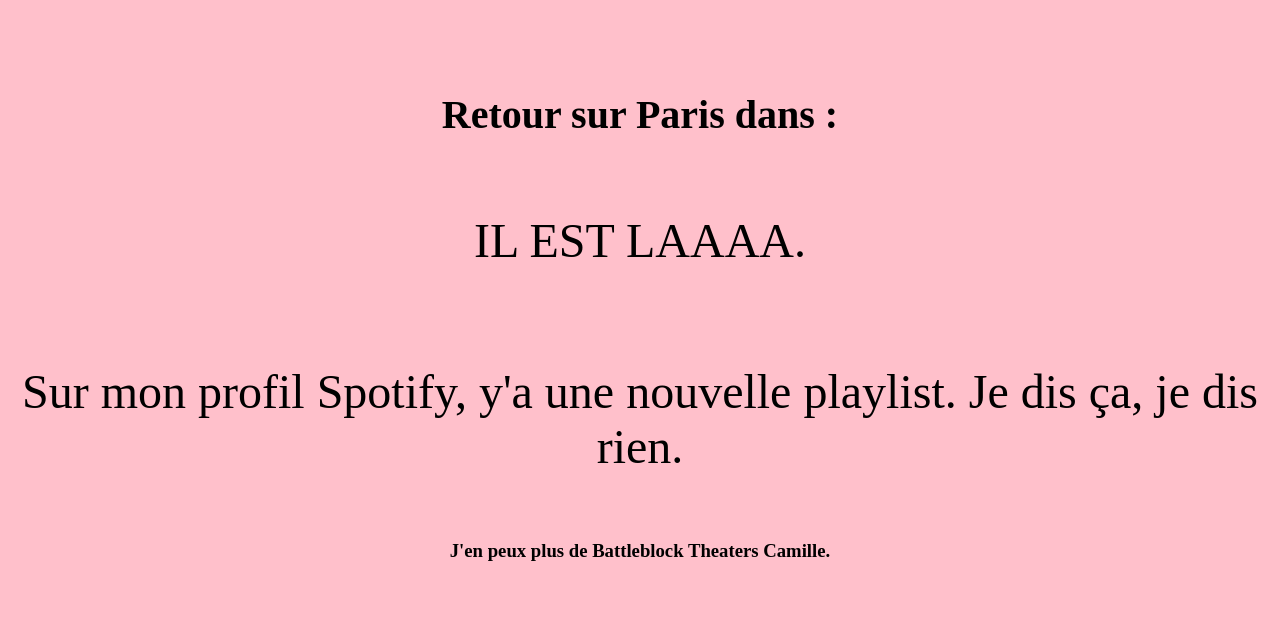
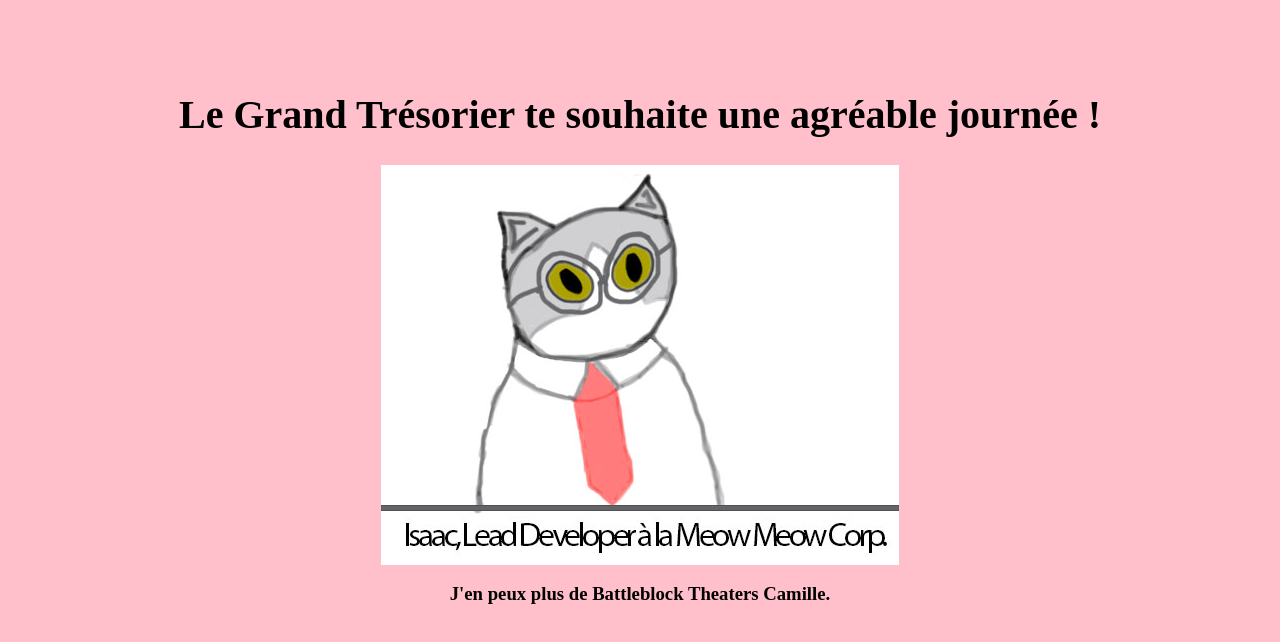
Before and after one commit to RayanBassetti/HowLong, a browser extension: page index.html in a window 1280 px wide. Drawn offline with Linux system fonts and the light colour scheme.

Commit message:
added images, update 7.0

```diff
--- a/index.html
+++ b/index.html
@@ -10,13 +10,15 @@
 <body>
 
 
-    <h1>Retour sur Paris dans : </h1>
+    <h1>Le Grand Trésorier te souhaite une agréable journée !</h1>
 
-    <p id="demo"></p>
+    <!-- <p id="demo"></p> -->
 
-    <p>Sur mon profil Spotify, y'a une nouvelle playlist. Je dis ça, je dis rien.</p>
+    <img src="./images/isaacleaddev.jpg" alt="">
+
     <h3 id="quote"></h3>
 
     <script src="/js/script.js"></script>
-    </body>
+
+</body>
 </html>
--- a/js/script.js
+++ b/js/script.js
@@ -8,7 +8,7 @@ quote.innerHTML = randomArray[0];
 
 
 // Set the date we're counting down to
-var countDownDate = new Date("May 30, 2019 06:55:00").getTime();
+var countDownDate = new Date("May 19, 2019 06:55:00").getTime();
 
 // Update the count down every 1 second
 var x = setInterval(function() {
```
Also changed, not shown: images/isaacleaddev.jpg (added), images/nyah.png (added), manifest.json.
